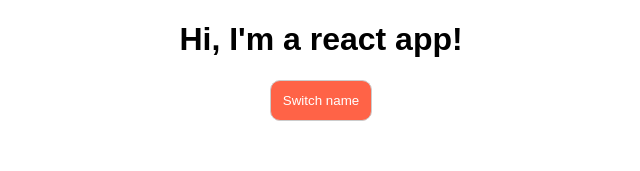
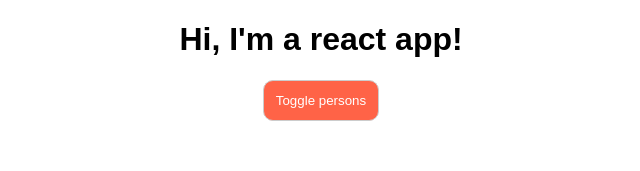
Before and after one commit to marivech/react-test, a React (Create React App) app: page / in a window 1280 px wide. Shown: the top 171 px of the page, without its empty margins (319-959 px from the left). Built offline with nearby package versions, Linux system fonts and the light colour scheme.

Commit message:
Use another condition type

```diff
--- a/src/App.js
+++ b/src/App.js
@@ -36,6 +36,7 @@
       name: event.target.value
     })
   };
+
   render() {
     const styles = {
       backgroundColor: 'tomato',
@@ -45,13 +46,11 @@
       cursor: 'pointer',
       color: 'white',
     };
-    return (
-      <div className="App">
-        <h1>Hi, I'm a react app!</h1>
-        <button
-          style={ styles }
-          onClick={ this.togglePersonsHandler }>Switch name</button>
-        {this.state.showPersons ?
+
+    let persons = null;
+
+    if (this.state.showPersons) {
+      persons = (
         <div>
           <Person
             name={ this.state.name }
@@ -63,8 +62,16 @@
             info={ this.state.info }
             click={ this.switchNameHandler.bind(this, "Kotyamby!") }
             changed={ this.changeNameHandler } />
-          </div> : null
+        </div>
+      );
     }
+    return (
+      <div className="App">
+        <h1>Hi, I'm a react app!</h1>
+        <button
+          style={ styles }
+          onClick={ this.togglePersonsHandler }>Toggle persons</button>
+          { persons }
       </div>
     );
   }
```
Lines whose indentation alone changed are shown as unchanged.
